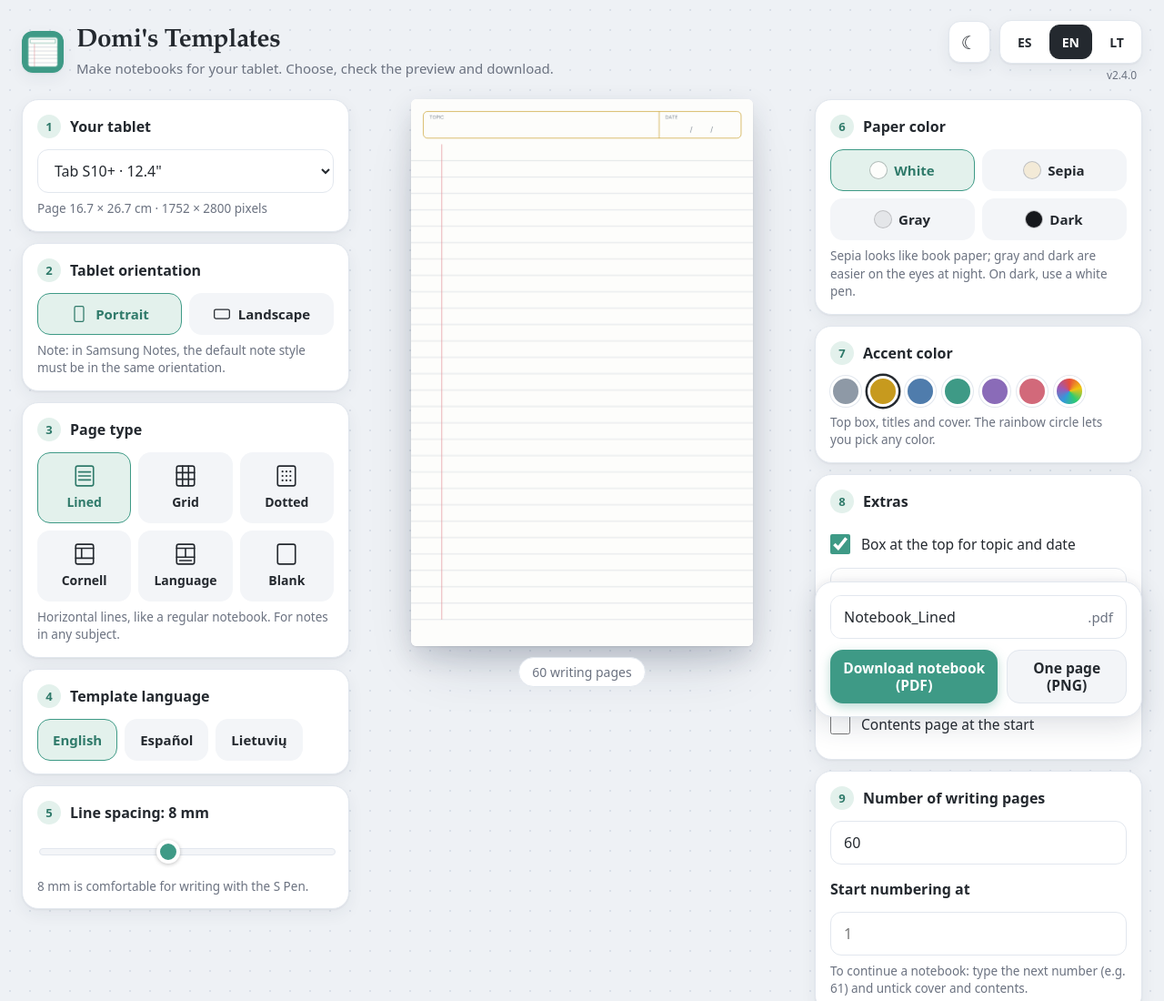
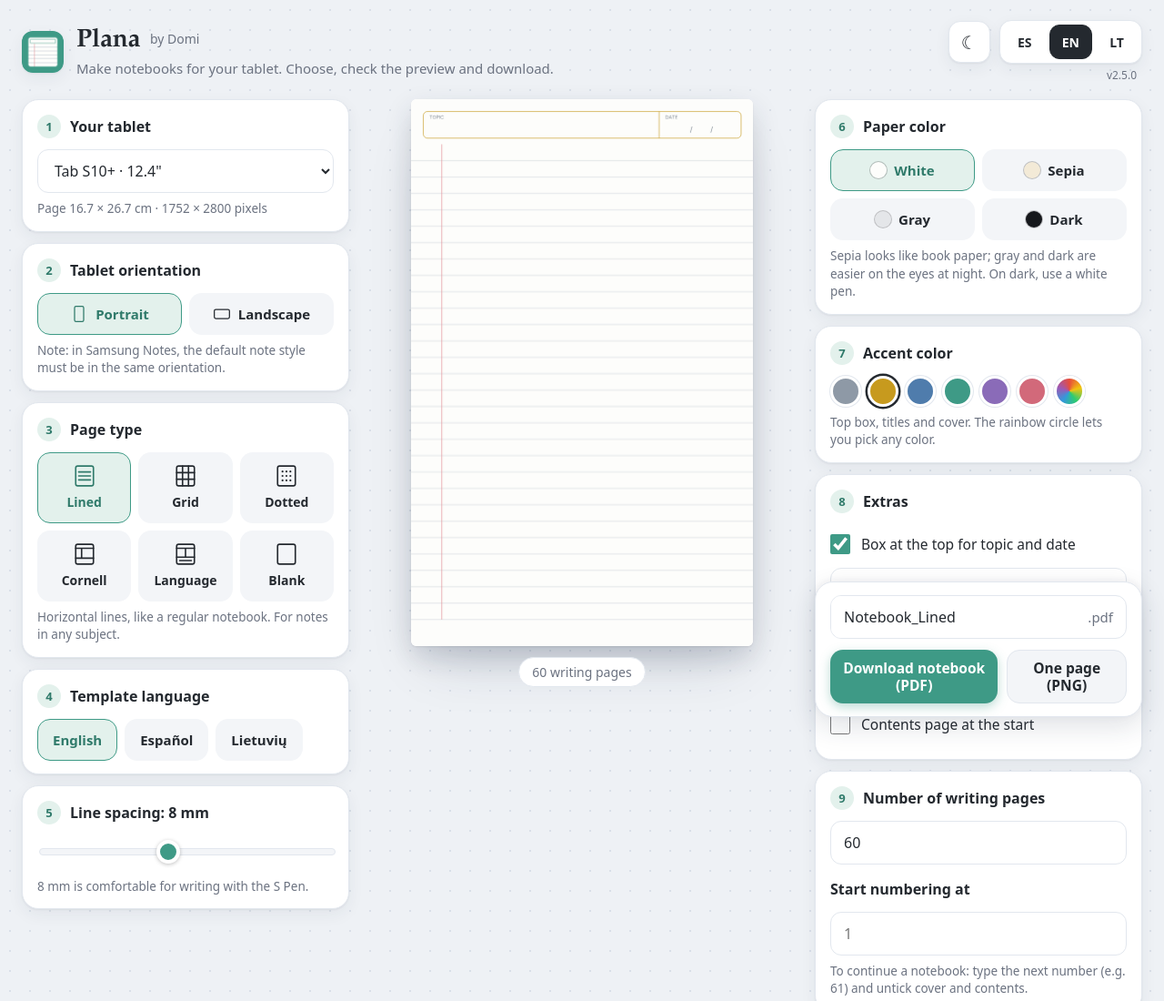
Before and after one commit to Djeldes75/Plana, a website: page index.html in a window 1280 px wide. Shown: the top 1100 px of the page at 91% size. Drawn offline with Linux system fonts and the light colour scheme.

Commit message:
v2.5.0: nuevo nombre, Plana
- La app se llama Plana en los 3 idiomas, con la firma "by Domi"
- Manifiesto, título, portada del README, GIF y capturas actualizados
- La dirección web no cambia

Co-Authored-By: Claude Opus 5.5 <noreply@anthropic.com>
Claude-Session: https://claude.ai/code/session_01L6LwetkepAzMRZhgofhaV4

```diff
--- a/css/styles.css
+++ b/css/styles.css
@@ -278,3 +278,6 @@ html[data-theme="dark"] .themeSw { box-shadow: 0 0 0 1px rgba(255,255,255,.35);
   .preview { gap: 10px; }
   #pvTabs .chip { min-height: 32px; }
 }
+
+/* firma pequeña junto al nombre */
+h1 .by { font-family: var(--sans); font-size: 14px; font-weight: 500; color: var(--soft); letter-spacing: 0; margin-left: 4px; vertical-align: 3px; }
--- a/index.html
+++ b/index.html
@@ -5,7 +5,7 @@
 <meta name="viewport" content="width=device-width, initial-scale=1">
 <meta http-equiv="Content-Security-Policy" content="default-src 'self'; script-src 'self'; style-src 'self'; img-src 'self' data: blob:; font-src 'self'; connect-src 'self'; worker-src 'self'; manifest-src 'self'; object-src 'none'; base-uri 'none'; form-action 'none'">
 <meta name="referrer" content="no-referrer">
-<title>Plantillas de Domi</title>
+<title>Plana</title>
 <meta name="description" content="Crea cuadernos y plantillas de notas para tu tablet Samsung.">
 <meta name="theme-color" content="#3E9A86">
 <link rel="manifest" href="manifest.json">
@@ -19,7 +19,7 @@
   <div class="brand">
     <img src="icons/icon-192.png" alt="" class="logo" width="44" height="44">
     <div>
-    <h1 data-t="title"></h1>
+    <h1><span data-t="title"></span> <small class="by">by Domi</small></h1>
     <p data-t="subtitle"></p>
     </div>
   </div>
--- a/js/app.js
+++ b/js/app.js
@@ -122,7 +122,7 @@ sel.value = state.device;
 sel.onchange = () => { state.device = sel.value; updatePreview(); };
 
 // Número de versión (abajo del idioma): sirve para saber si ya tienes la última
-const APP_VERSION = "2.4.0";
+const APP_VERSION = "2.5.0";
 document.getElementById("ver").textContent = "v" + APP_VERSION;
 
 // Botón de tema: luna = pasar a oscuro, sol = pasar a claro
--- a/js/data.js
+++ b/js/data.js
@@ -52,7 +52,7 @@ const LANGS = {
 // Textos DE LA APP (idioma de la interfaz)
 const UI = {
   es: {
-    title: "Plantillas de Domi", subtitle: "Crea cuadernos para tu tablet. Elige, mira la vista previa y descarga.",
+    title: "Plana", subtitle: "Crea cuadernos para tu tablet. Elige, mira la vista previa y descarga.",
     s_tablet: "Tu tablet", dev: "Hoja de {w} × {h} cm · {pw} × {ph} píxeles",
     s_orient: "Posición de la tablet", portrait: "Vertical", landscape: "Horizontal",
     s_style: "Tipo de hoja",
@@ -95,7 +95,7 @@ const UI = {
     making: "Creando el PDF…", done: "Listo: ", declined: "Descarga cancelada.", fail: "No se pudo descargar aquí.",
   },
   en: {
-    title: "Domi's Templates", subtitle: "Make notebooks for your tablet. Choose, check the preview and download.",
+    title: "Plana", subtitle: "Make notebooks for your tablet. Choose, check the preview and download.",
     s_tablet: "Your tablet", dev: "Page {w} × {h} cm · {pw} × {ph} pixels",
     s_orient: "Tablet orientation", portrait: "Portrait", landscape: "Landscape",
     s_style: "Page type",
@@ -138,7 +138,7 @@ const UI = {
     making: "Creating the PDF…", done: "Done: ", declined: "Download cancelled.", fail: "Download isn't available here.",
   },
   lt: {
-    title: "Domi šablonai", subtitle: "Kurkite sąsiuvinius savo planšetei. Pasirinkite, peržiūrėkite ir atsisiųskite.",
+    title: "Plana", subtitle: "Kurkite sąsiuvinius savo planšetei. Pasirinkite, peržiūrėkite ir atsisiųskite.",
     s_tablet: "Jūsų planšetė", dev: "Lapas {w} × {h} cm · {pw} × {ph} pikselių",
     s_orient: "Planšetės padėtis", portrait: "Vertikali", landscape: "Horizontali",
     s_style: "Lapo tipas",
--- a/package.json
+++ b/package.json
@@ -1,6 +1,6 @@
 {
-  "name": "plantillas-de-domi",
-  "version": "2.4.0",
+  "name": "plana",
+  "version": "2.5.0",
   "private": true,
   "description": "Notebook templates (PDF/PNG) for Samsung Notes and other note apps. Runs entirely in the browser.",
   "license": "MIT",
--- a/sw.js
+++ b/sw.js
@@ -1,6 +1,6 @@
 // Service worker: guarda la app en la tablet para que funcione sin internet.
 // Sube VERSION cada vez que publiques cambios, así la tablet descarga la nueva.
-const VERSION = "plantillas-v10";
+const VERSION = "plana-v11";
 const FILES = [
   "./", "./index.html", "./manifest.json", "./css/styles.css",
   "./js/theme.js", "./js/data.js", "./js/geometry.js", "./js/font.js", "./js/text.js",
```
Also changed, not shown: tests/verify.js (+2 -2 lines), CHANGELOG.md, README.md, docs/banner-dark.png, docs/banner-light.png, docs/demo.gif, docs/screenshots/app-dark.png, docs/screenshots/app-light.png, docs/screenshots/tablet-dark.png, docs/screenshots/tablet-light.png, manifest.json.
